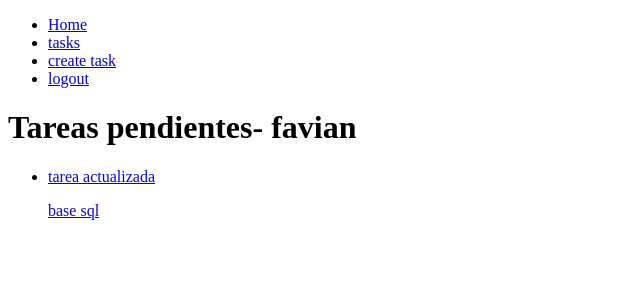
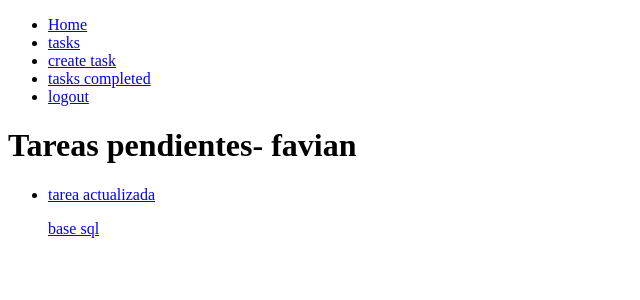
Before and after one commit to fabian-ded/django_Crud, a Django app: page /tasks/ in a window 1280 px wide. Shown: the top 300 px of the page, without its empty margins (0-640 px from the left). Run offline with Django 5.2, Linux system fonts and the light colour scheme; a user stored in the database is signed in; data comes from the database, SQL or seed files in the repository; both versions use the stored data as it was after the commit.

Commit message:
estuve viendo como proteger mi aplicacion es decir que no cualquier persona que no este autenticada pueda ingresar a una vista solo con la url

```diff
--- a/djangocrud/settings.py
+++ b/djangocrud/settings.py
@@ -117,6 +117,9 @@ USE_TZ = True
 
 STATIC_URL = 'static/'
 
+LOGIN_URL = '/signin/'#esto se utiliza para redirecionar a la persona que esta intentando ingresar a una vista sin estar autenticado
+#por la funcion @login_required
+
 # Default primary key field type
 # https://docs.djangoproject.com/en/5.2/ref/settings/#default-auto-field
 
--- a/djangocrud/urls.py
+++ b/djangocrud/urls.py
@@ -23,6 +23,7 @@ urlpatterns = [
     path('', views.home, name='home'),
     path('signup/', views.signup, name='signup'),
     path('tasks/', views.tasks, name='tasks'),
+    path('tasks_completed/', views.tasks_completed, name='tasks_completed'),
     path('tasks/create/', views.create_task, name='create_task'),
     path('tasks/<int:task_id>/', views.task_detail, name='tasks_detail'),
     path('tasks/<int:task_id>/complete', views.complete_task, name='complete_task'),#se puede utilizar la misma ruta pero no la misma funcion
--- a/tasks/templates/base.html
+++ b/tasks/templates/base.html
@@ -22,6 +22,9 @@
                 <a href="/tasks/create">create task</a>
             </li>
             <li>
+                <a href="/tasks_completed">tasks completed</a>
+            </li>
+            <li>
                 <a href="/logout">logout</a>
             </li>
             {% else%}
--- a/tasks/templates/tasks.html
+++ b/tasks/templates/tasks.html
@@ -14,7 +14,10 @@
             {% else %}
                 {{ task.title}}
             {% endif %}
-                <p>{{task.description}}</p>
+            <p>{{task.description}}</p>
+
+            <p>{{task.datecompleted|date:'M j Y:i'}}</p> <!-- se utiliza para mostrar la fecha de cuando se completo la tarea -->
+
         </a>
     </li>
     {% endfor %}
--- a/tasks/views.py
+++ b/tasks/views.py
@@ -8,7 +8,7 @@ from django.http import HttpResponse
 from .forms import TaskForm
 from .models import Task
 from django.utils import timezone
-
+from django.contrib.auth.decorators import login_required
 
 # Create your views here.
 
@@ -37,12 +37,22 @@ def signup(request):
                     'error': 'Contraseña no coincide'
                     })
 
-def tasks(request):#buscar tareas
+@login_required #esta es una funcion de la biblioteca de django que nos permite que cualquier persona la cual no este autenticado no pueda ingresar a cualquier vista solo utilizando la url
+def tasks(request):#buscar tareas no cmpletadas
     tasks = Task.objects.filter(user=request.user, datecompleted__isnull=True)#aqui estoy haciendo un filtrado es dcir que solo me muestre los resultados del usuario que esta autenticado y ademas que solo me muestre las latareas que aun no se han completado osea no se han entregado fecha, todo eso esta en la base de datos
     return render(request, 'tasks.html', {
         'tasks': tasks
     })
 
+@login_required#esta es una funcion de la biblioteca de django que nos permite que cualquier persona la cual no este autenticado no pueda ingresar a cualquier vista solo utilizando la url
+def tasks_completed(request):#buscar tareas completadas
+    tasks = Task.objects.filter(user=request.user, datecompleted__isnull=False).order_by('-datecompleted')#aqui estoy haciendo un filtrado es dcir que solo me muestre los resultados del usuario que esta autenticado y ademas que solo me muestre las latareas que aun no se han completado osea no se han entregado fecha, todo eso esta en la base de datos
+    #ademas el 'order_by' es para ordenar en fecha desendente es decir desde la ultima hasta la primera
+    return render(request, 'tasks.html', {
+        'tasks': tasks
+    })
+
+@login_required#esta es una funcion de la biblioteca de django que nos permite que cualquier persona la cual no este autenticado no pueda ingresar a cualquier vista solo utilizando la url
 def create_task(request):#crear tareas
     if request.method == 'GET':
         return render(request, 'create_task.html', {
@@ -62,6 +72,7 @@ def create_task(request):#crear tareas
         'error': 'Por favor ingrese datos validos'
         })
 
+@login_required#esta es una funcion de la biblioteca de django que nos permite que cualquier persona la cual no este autenticado no pueda ingresar a cualquier vista solo utilizando la url
 def task_detail (request, task_id):#actualizar tareas
     if request.method == 'GET':
         task = get_object_or_404(Task, pk=task_id, user=request.user)#se hace una consulta con el metodo get, ademas siempre se debe colocar dentro de los parentesis la clase (base de datos) y el id el cual vamos a buscar, ademas el "user=request.user" es para que solo el usuario que esta utilizando la aplicacion pueda modificar sus tareas y no la de los demas
@@ -84,6 +95,7 @@ def task_detail (request, task_id):#actualizar tareas
             'error': 'Error actualizando tarea'
         })
 
+@login_required#esta es una funcion de la biblioteca de django que nos permite que cualquier persona la cual no este autenticado no pueda ingresar a cualquier vista solo utilizando la url
 def complete_task(request, task_id):#marcar una tarea
     task = get_object_or_404(Task, pk=task_id, user=request.user)
     if request.method == 'POST':
@@ -91,13 +103,14 @@ def complete_task(request, task_id):#marcar una tarea
         task.save()#aqui salvo la informacion que optuve y la mando a la base de datos o mejor dicho a la clase TASK que es lo mismo
         return redirect('tasks')
 
+@login_required#esta es una funcion de la biblioteca de django que nos permite que cualquier persona la cual no este autenticado no pueda ingresar a cualquier vista solo utilizando la url
 def Eliminate_task(request, task_id):#eliminar tareas
     task = get_object_or_404(Task, pk=task_id, user=request.user)#se buscan las tareas del usuario
     if request.method == 'POST':#si en el html se esta utilizando el metodo 'POST' pues se ejecuta esta linea
         task.delete()#y aqui elimina lo que el usuario quiere eliminar
         return redirect('tasks')
 
-
+@login_required#esta es una funcion de la biblioteca de django que nos permite que cualquier persona la cual no este autenticado no pueda ingresar a cualquier vista solo utilizando la url
 def signout(request):
     logout(request)
     return redirect('home')
```
Also changed, not shown: db.sqlite3.
